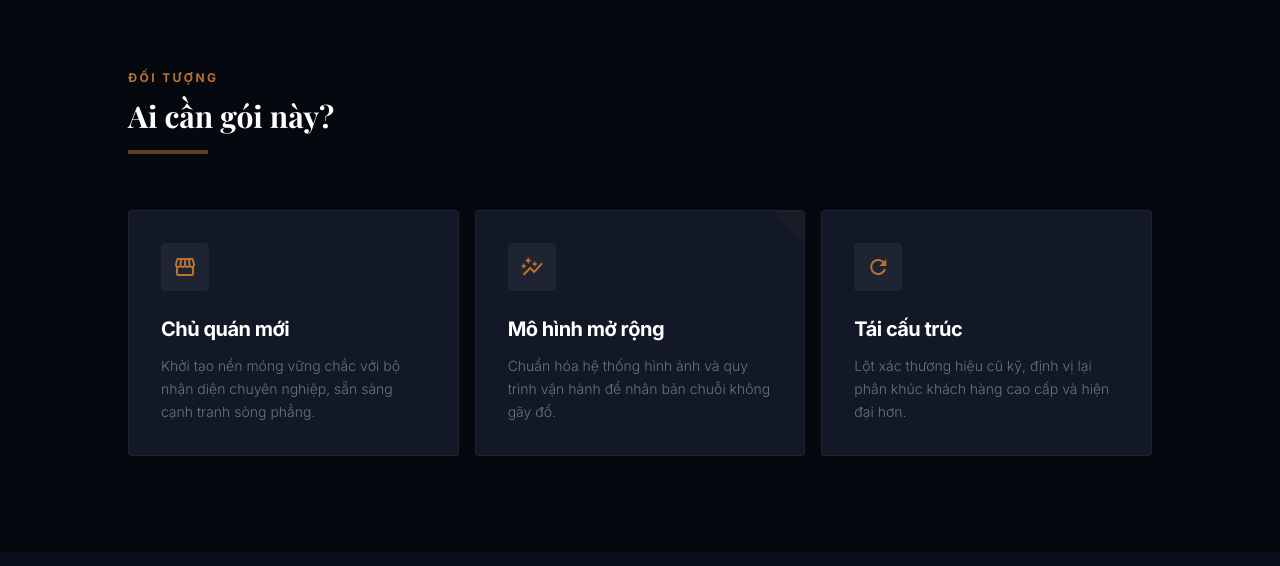
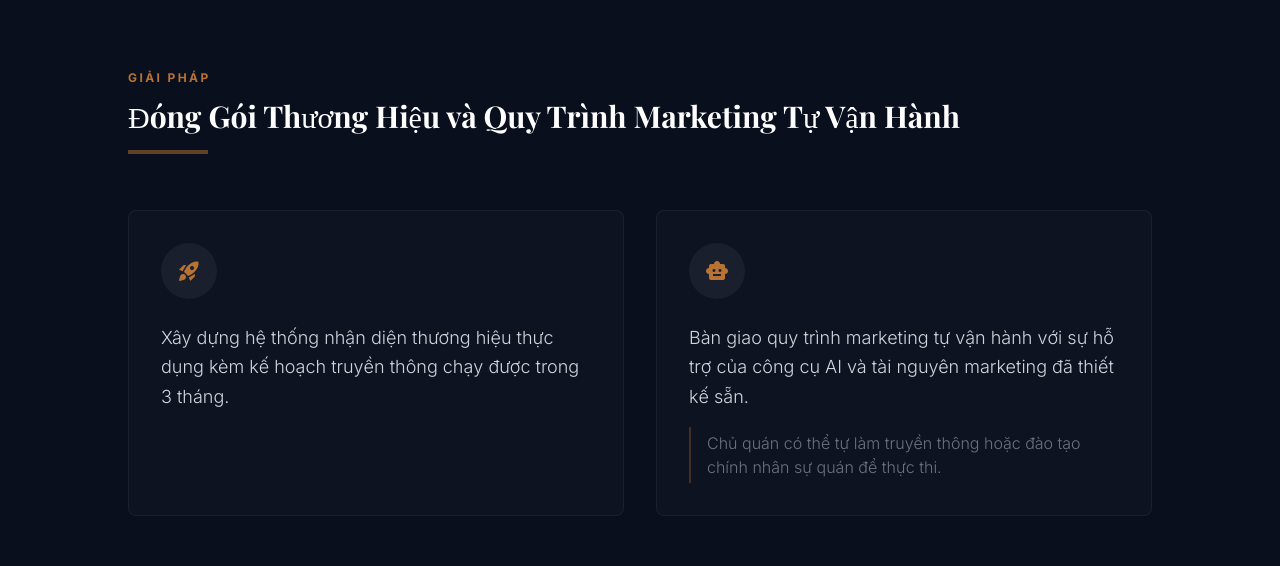
Before and after one commit to Longhoang249/longhoangfnb, a React (Vite) app: page /product/goi-dong-goi-thuong-hieu in a window 1280 px wide. Shown: the part 826-1392 px from the top of the page. Built offline with nearby package versions, Linux system fonts and the light colour scheme; a web font is replaced by a local one.

Commit message:
content: Update Solution section title

```diff
--- a/src/components/BrandPackagingPage.tsx
+++ b/src/components/BrandPackagingPage.tsx
@@ -78,7 +78,7 @@ const BrandPackagingPage: React.FC = () => {
                         <span className="italic font-normal text-[#C0C0C0]">Thương Hiệu</span>
                     </h1>
                     <p className="text-gray-400 text-lg max-w-sm font-light leading-relaxed border-l-2 border-[#B87333]/30 pl-4">
-                        Kiến tạo vị thế độc bản cho mô hình F&B của bạn bằng tư duy chiến lược và ngôn ngữ thiết kế sắc sảo.
+                        "Tôi có sản phẩm tốt, không gian đẹp, nhưng khách hàng vẫn không nhớ tôi là ai giữa hàng ngàn thương hiệu khác..."
                     </p>
                     <div className="pt-8">
                         <a
@@ -94,6 +94,39 @@ const BrandPackagingPage: React.FC = () => {
                 </div>
             </section>
 
+            {/* GIẢI PHÁP */}
+            <section className="py-24 px-6 lg:px-8 bg-[#0A0F1E]">
+                <div className="max-w-5xl mx-auto">
+                    <div className="mb-14">
+                        <h2 className="text-[#B87333] text-xs tracking-[0.2em] font-bold mb-3 uppercase">Giải Pháp</h2>
+                        <h3 className="text-white font-serif-display text-3xl">Đóng Gói Thương Hiệu và Quy Trình Marketing Tự Vận Hành</h3>
+                        <div className="h-1 w-20 bg-[#B87333]/50 mt-4"></div>
+                    </div>
+                    <div className="grid md:grid-cols-2 gap-8">
+                        <div className="p-8 border border-white/5 rounded-lg bg-[#121826]/50 hover:bg-[#121826] transition-colors group">
+                            <div className="w-14 h-14 bg-white/5 rounded-full flex items-center justify-center mb-6 group-hover:bg-[#B87333]/10 transition-colors">
+                                <span className="material-icons text-[#B87333] text-3xl">rocket_launch</span>
+                            </div>
+                            <p className="text-gray-300 text-lg font-light leading-relaxed">
+                                Xây dựng hệ thống nhận diện thương hiệu thực dụng kèm kế hoạch truyền thông chạy được trong 3 tháng.
+                            </p>
+                        </div>
+
+                        <div className="p-8 border border-white/5 rounded-lg bg-[#121826]/50 hover:bg-[#121826] transition-colors group">
+                            <div className="w-14 h-14 bg-white/5 rounded-full flex items-center justify-center mb-6 group-hover:bg-[#B87333]/10 transition-colors">
+                                <span className="material-icons text-[#B87333] text-3xl">smart_toy</span>
+                            </div>
+                            <div className="text-gray-300 text-lg font-light leading-relaxed space-y-4">
+                                <p>Bàn giao quy trình marketing tự vận hành với sự hỗ trợ của công cụ AI và tài nguyên marketing đã thiết kế sẵn.</p>
+                                <p className="text-base text-gray-500 border-l-2 border-[#B87333]/30 pl-4 py-1">
+                                    Chủ quán có thể tự làm truyền thông hoặc đào tạo chính nhân sự quán để thực thi.
+                                </p>
+                            </div>
+                        </div>
+                    </div>
+                </div>
+            </section>
+
             {/* ĐỐI TƯỢNG */}
             <section className="py-24 px-6 lg:px-8 bg-[#05080F]">
                 <div className="max-w-5xl mx-auto">
@@ -104,9 +137,9 @@ const BrandPackagingPage: React.FC = () => {
                     </div>
                     <div className="grid grid-cols-1 md:grid-cols-3 gap-4">
                         {[
-                            { icon: 'storefront', title: 'Chủ quán mới', desc: 'Khởi tạo nền móng vững chắc với bộ nhận diện chuyên nghiệp, sẵn sàng cạnh tranh sòng phẳng.' },
-                            { icon: 'auto_graph', title: 'Mô hình mở rộng', desc: 'Chuẩn hóa hệ thống hình ảnh và quy trình vận hành để nhân bản chuỗi không gãy đổ.', featured: true },
-                            { icon: 'refresh', title: 'Tái cấu trúc', desc: 'Lột xác thương hiệu cũ kỹ, định vị lại phân khúc khách hàng cao cấp và hiện đại hơn.' },
+                            { icon: 'storefront', title: 'Chủ quán mới', desc: 'Khởi đầu vững chắc với ấn tượng đẹp với những khách hàng đầu tiên. Để họ ghi nhớ và muốn quay trở lại.' },
+                            { icon: 'refresh', title: 'Tái định vị thương hiệu', desc: 'Lột xác thương hiệu cũ kỹ, xây dựng lại bản sắc thương hiệu mới mẻ, có chiều sâu và điểm chạm thực tế.' },
+                            { icon: 'auto_graph', title: 'Nhân bản thương hiệu', desc: 'Chuẩn hóa hệ thống hình ảnh và tính cách thương hiệu để nhân bản chuỗi không đánh mất bản sắc.', featured: true },
                         ].map((item, idx) => (
                             <div
                                 key={idx}
```
Also changed, not shown: 1 other file (tests, documents, lock files or other folders).
